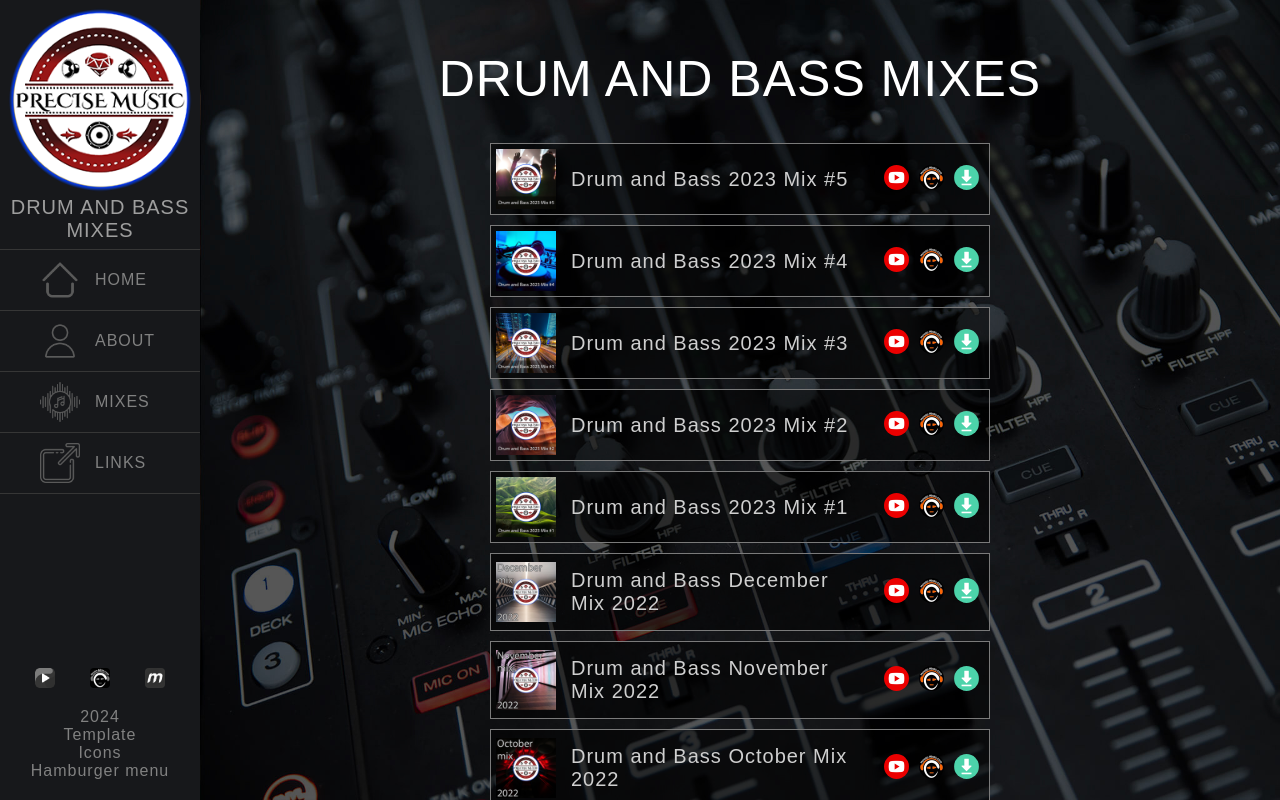
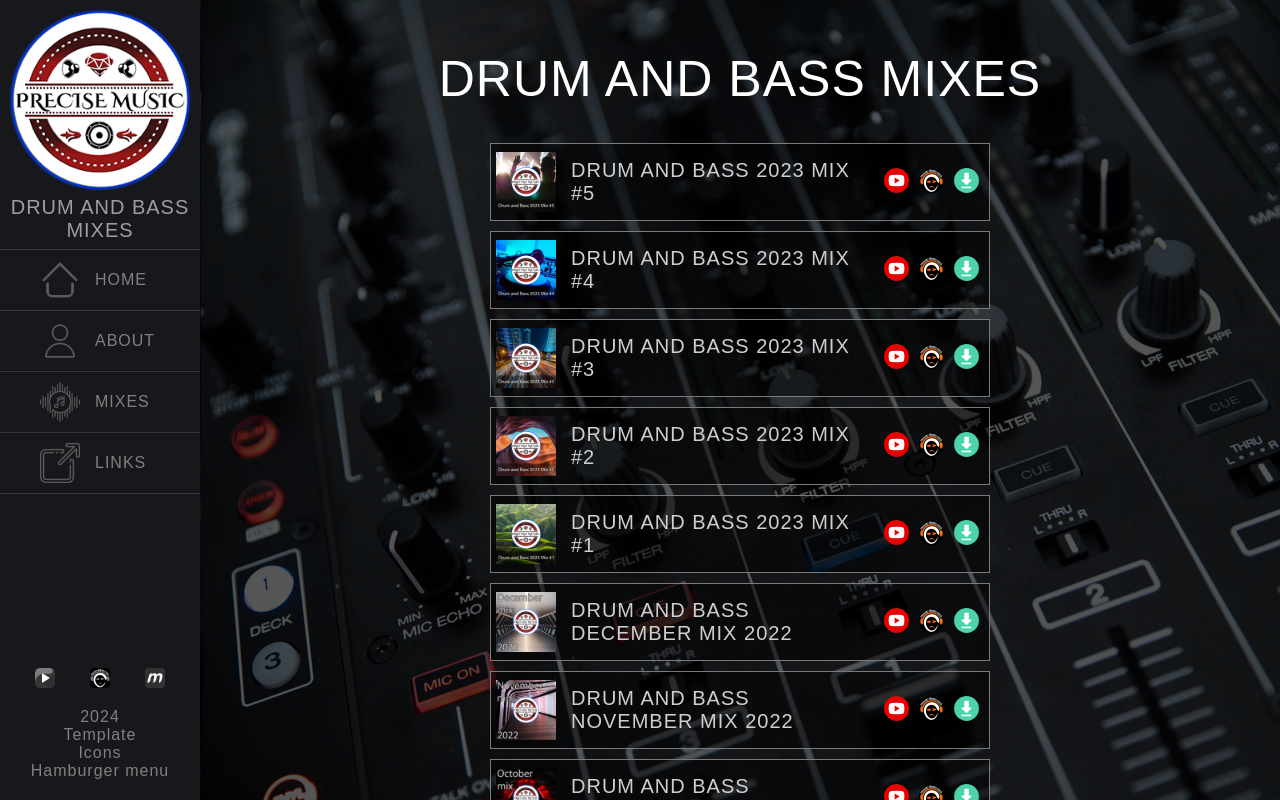
Before and after one commit to matejvalocky/precise-music-react, a JavaScript app: page /mixes in a window 1280 px wide. Built offline with nearby package versions, Linux system fonts and the light colour scheme; a web font is replaced by a local one.

Commit message:
úprava kódu

```diff
--- a/src/components/MixesContent.js
+++ b/src/components/MixesContent.js
@@ -172,7 +172,7 @@ const MixesContent = () => {
       url: "https://drive.google.com/file/d/1xAaQbMfw0YrNDNKnjx1MhYIXyXUIZU7s/view?usp=drive_link",
       author: "Precise Music",
       title: "Drum and Bass June Mix 2022",
-      cover: require("./images/covers/june-2022.jpg") ,
+      cover: require("./images/covers/june-2022.jpg"),
       tracks: "TRACKLIST SOON",
       youtube: "https://youtu.be/lMQyJQ8uUks?list=PL8sueKk45oWuIUD12VpGmtRgxfJqGDW7X",
       spotify: "https://open.spotify.com/playlist/5jINvKju5GptlMuJedV7zV",
--- a/src/components/OneMix.css
+++ b/src/components/OneMix.css
@@ -31,11 +31,13 @@
 
 
 
+
+
 .oneMix h2{
     font-size: 20px;
     padding: 10px;
     width: 300px;
-    /* background-color: green; */
+    text-transform: uppercase;
 }
 
 .oneMix h3{
```
